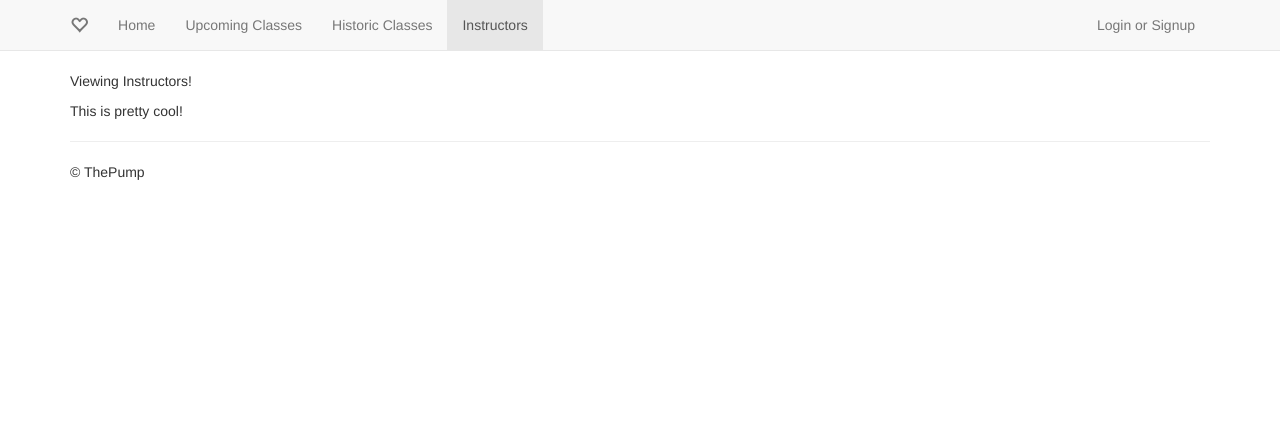
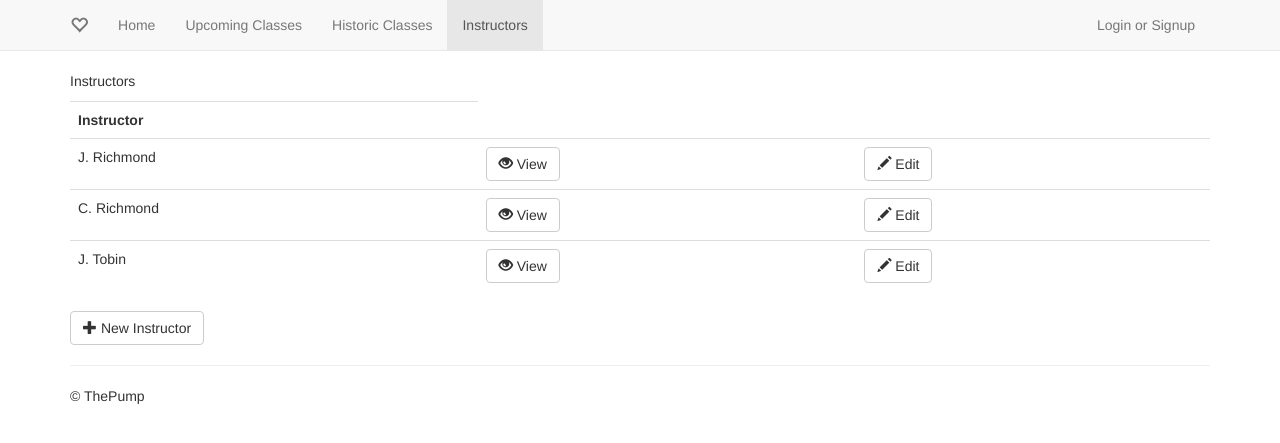
Before and after one commit to msaikens/thepump, a Flask app: page /instructors/ in a window 1280 px wide. Shown: the top 443 px of the page. Run offline with Flask 2, Linux system fonts and the light colour scheme; some libraries are stand-ins or nearby versions.

Commit message:
added instructor management page

```diff
--- a/templates/instructors.html
+++ b/templates/instructors.html
@@ -3,7 +3,20 @@
 {% block title %} - Home{% endblock %}
 {% block content %}
 
-     <p>Viewing Instructors!</p>
-     <p>This is pretty cool!</p>
+<p>Instructors</p>
+
+<table class="table">
+    <tr><th>Instructor</th></tr>
+    {% for instructor in instructors %}
+    <tr><td>{{instructor['name']}}</td>
+    <td><a href="/instructor/{{instructor['_id']}}/" class="btn btn-default"><span class="glyphicon glyphicon-eye-open" aria-hidden="true"></span> View</a></td>
+    <td><a href="/instructor/{{instructor['_id']}}/?edit=true" class="btn btn-default"><span class="glyphicon glyphicon-pencil" aria-hidden="true"></span> Edit</a></td></tr>
+    {% endfor %}
+
+</table>
+
+<div>
+    <a href="/instuctor/new/" class="btn btn-default"><span class="glyphicon glyphicon-plus" aria-hidden="true"></span> New Instructor</a>
+</div>
 
 {% endblock %}
```
